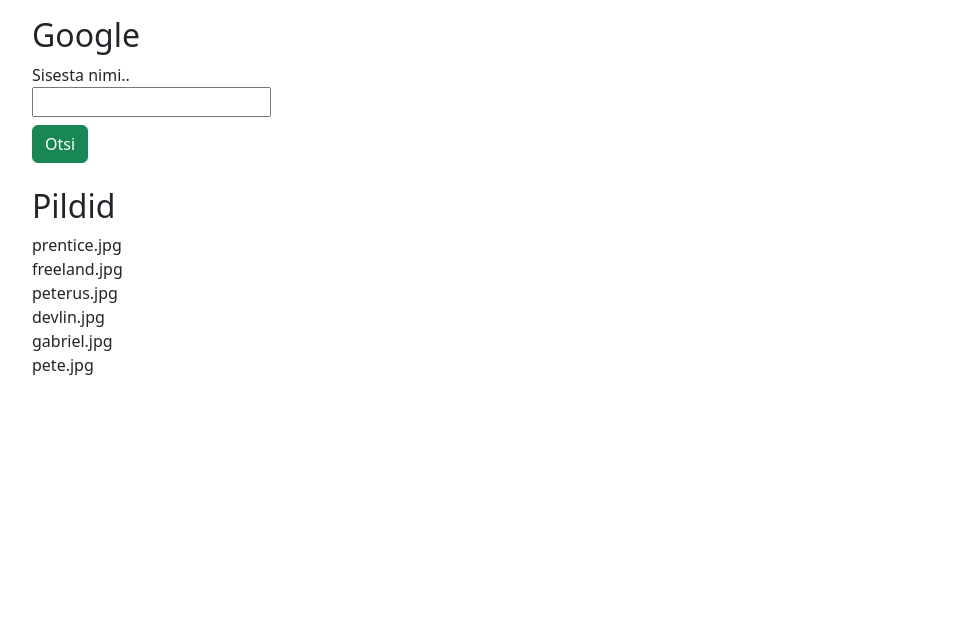
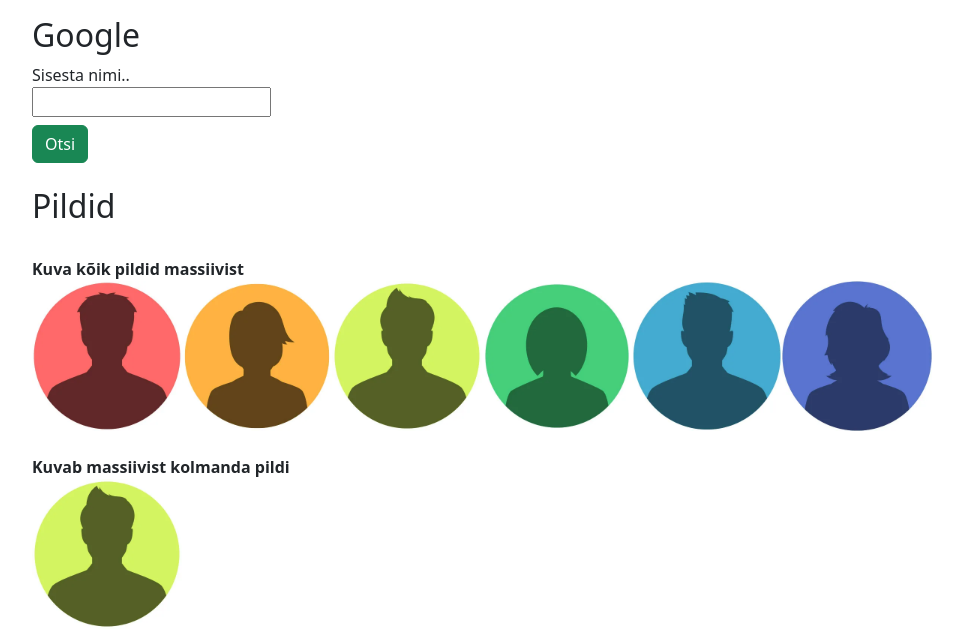
Before and after one commit to styrbbb/PHP, a PHP site: page /h5.php in a window 1280 px wide. Shown: the part 2350-2979 px from the top of the page, without its empty margins (50-1013 px from the left). Before the commit the page ends 2725 px from the top, so only its background shows below. Run offline with PHP 8.4, Linux system fonts and the light colour scheme.

Commit message:
PHP harjutus 5
php

```diff
--- a/h5.php
+++ b/h5.php
@@ -180,10 +180,24 @@
         <h1 class="mb-3"></h1>
         <h2>Pildid</h2>
         <?php
-        $pildid = array("prentice.jpg","freeland.jpg","peterus.jpg","devlin.jpg","gabriel.jpg","pete.jpg");
-        foreach($pildid as $pilt) {
-            echo "$pilt <br>";
+        $pildid = array('prentice.jpg','freeland.jpg','peterus.jpg','devlin.jpg','gabriel.jpg','pete.jpg');
+        $index = 2;
+
+        echo "<br>";
+        echo "<b>Kuva kõik pildid massiivist</b><br>";
+        foreach ($pildid as $pilt) {
+            echo '<img src="'.$pilt.'" alt="..." height="150" width="150">';
         }
+        echo "<br>";
+        echo "<br>";
+        echo "<b>Kuvab massiivist kolmanda pildi</b><br>";
+        if (isset($pildid[$index])) {
+            $pilt = $pildid[$index];
+            echo '<img src="'.$pilt.'" alt="..." height="150" width="150">';
+        } else {
+            echo 'Invalid index';
+        }
+
 
 
         ?>
```
Also changed, not shown: img/devlin.jpg (renamed from devlin.jpg), img/freeland.jpg (renamed from freeland.jpg), img/gabriel.jpg (renamed from gabriel.jpg), img/pete.jpg (renamed from pete.jpg), img/peterus.jpg (renamed from peterus.jpg), img/prentice.jpg (renamed from prentice.jpg).
